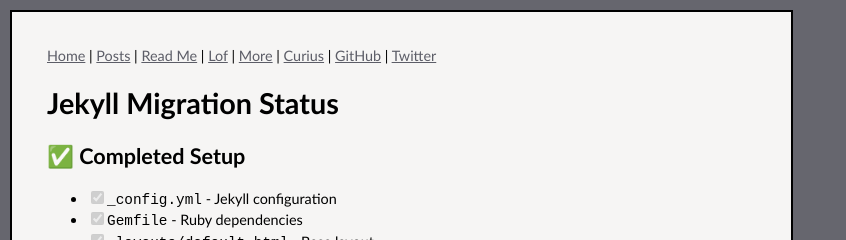
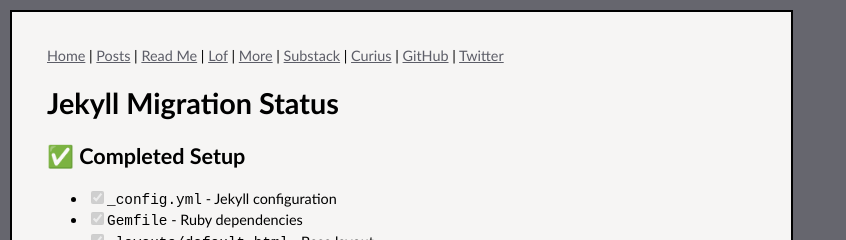
Before and after one commit to hamidahoderinwale/hamidahoderinwale.github.io, a Jekyll site: the page built from MIGRATION_STATUS.md, in a window 1280 px wide and 900 px high. Shown: the top 240 px of the window, without its empty margins (0-846 px from the left). Built offline with Jekyll 4.4.1, drawn with Linux system fonts in a browser that asks for light colours; our own code applies the rules of GitHub Pages for plain Markdown files.

Commit message:
Add Substack link to navigation menu

```diff
--- a/_layouts/default.html
+++ b/_layouts/default.html
@@ -15,6 +15,7 @@
         <a href="{{ '/blog/readme.html' | relative_url }}">Read Me</a> |
         <a href="{{ '/lof/' | relative_url }}" target="_blank">Lof</a> |
         <a href="{{ '/blog/more.html' | relative_url }}">More</a> |
+        <a href="https://substack.com/@hamidahoderinwale" target="_blank">Substack</a> |
         <a href="https://curius.app/hamidah-oderinwale" target="_blank">Curius</a> |
         <a href="https://github.com/hamidahoderinwale" target="_blank">GitHub</a> |
         <a href="https://twitter.com/didaoh" target="_blank">Twitter</a>
```
